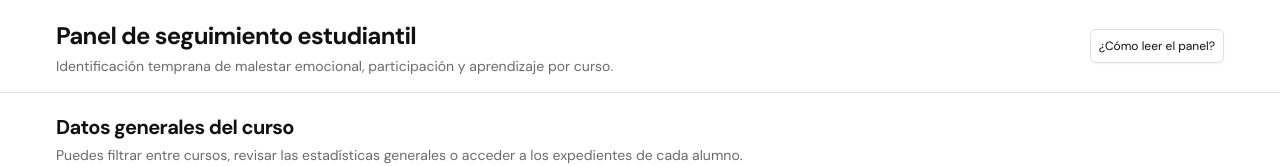
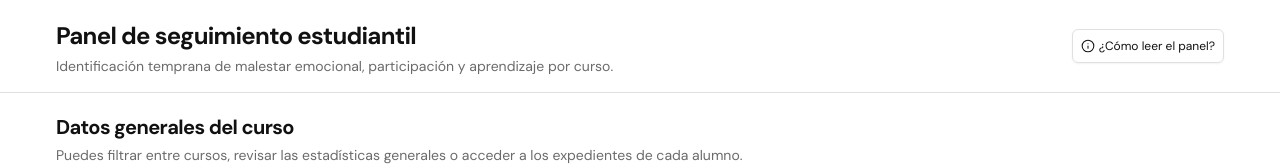
Before and after one commit to mp-projects-lab/student-model, a React (Vite) app in the folder frontend/: page / in a window 1280 px wide. Shown: the top 166 px of the page. Built offline with nearby package versions, Linux system fonts and the light colour scheme.

Commit message:
feat(frontend): add lucide-react dependency and integrate Info icon in Header component

```diff
--- a/frontend/package.json
+++ b/frontend/package.json
@@ -11,6 +11,7 @@
   },
   "dependencies": {
     "@tailwindcss/vite": "^4.3.3",
+    "lucide-react": "^1.76.0",
     "react": "^19.2.8",
     "react-dom": "^19.2.8",
     "tailwindcss": "^4.3.3"
--- a/frontend/src/components/layout/Header.tsx
+++ b/frontend/src/components/layout/Header.tsx
@@ -1,3 +1,5 @@
+import { Info } from 'lucide-react'
+
 function Header() {
   return (
     <header className="sticky top-0 z-10 border-b border-line py-4 bg-surface">
@@ -12,8 +14,9 @@ function Header() {
         <div>
           <button
             id="more-info"
-            className="flex items-center gap-2 text-xs p-2 border border-line shadow-xs cursor-pointer rounded-md hover:border-ink transition-colors duration-300 ease-linear"
+            className="flex items-center gap-1 text-ink text-xs p-2 border border-line shadow-xs cursor-pointer rounded-md hover:border-ink transition-colors duration-300 ease-linear"
           >
+            <Info size={14} strokeWidth={1.8} />
             ¿Cómo leer el panel?
           </button>
         </div>
```
Also changed, not shown: 1 other file (tests, documents, lock files or other folders).
